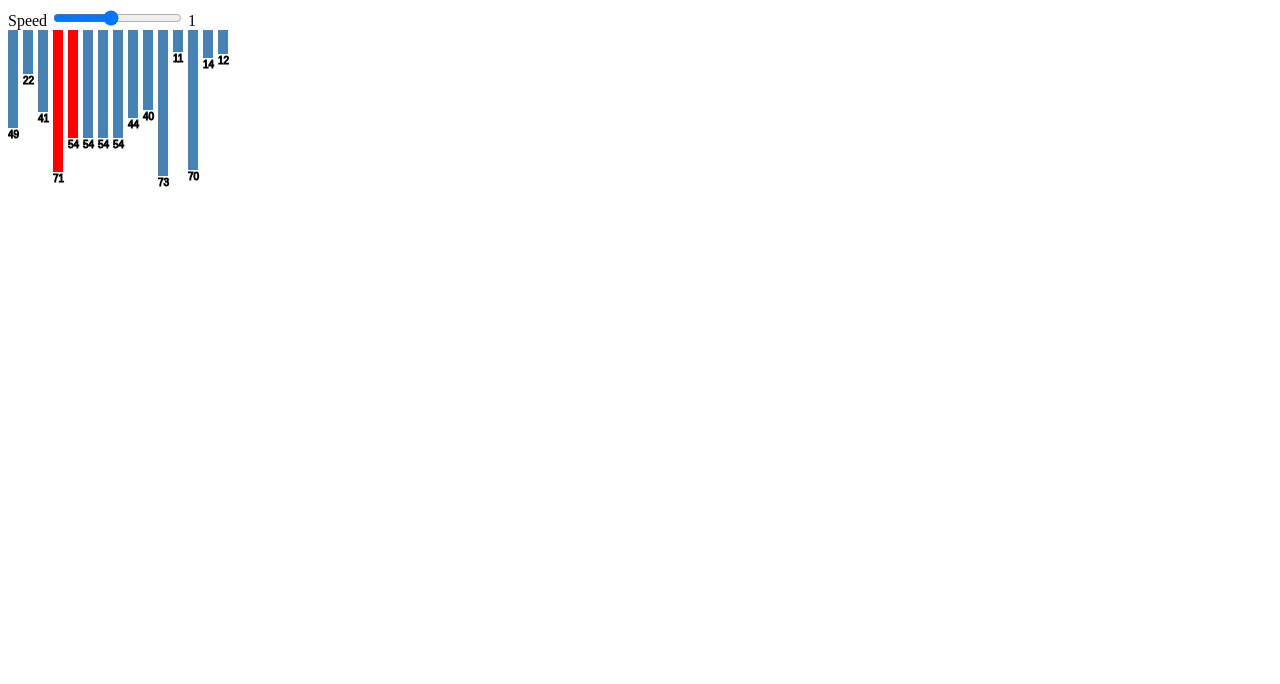
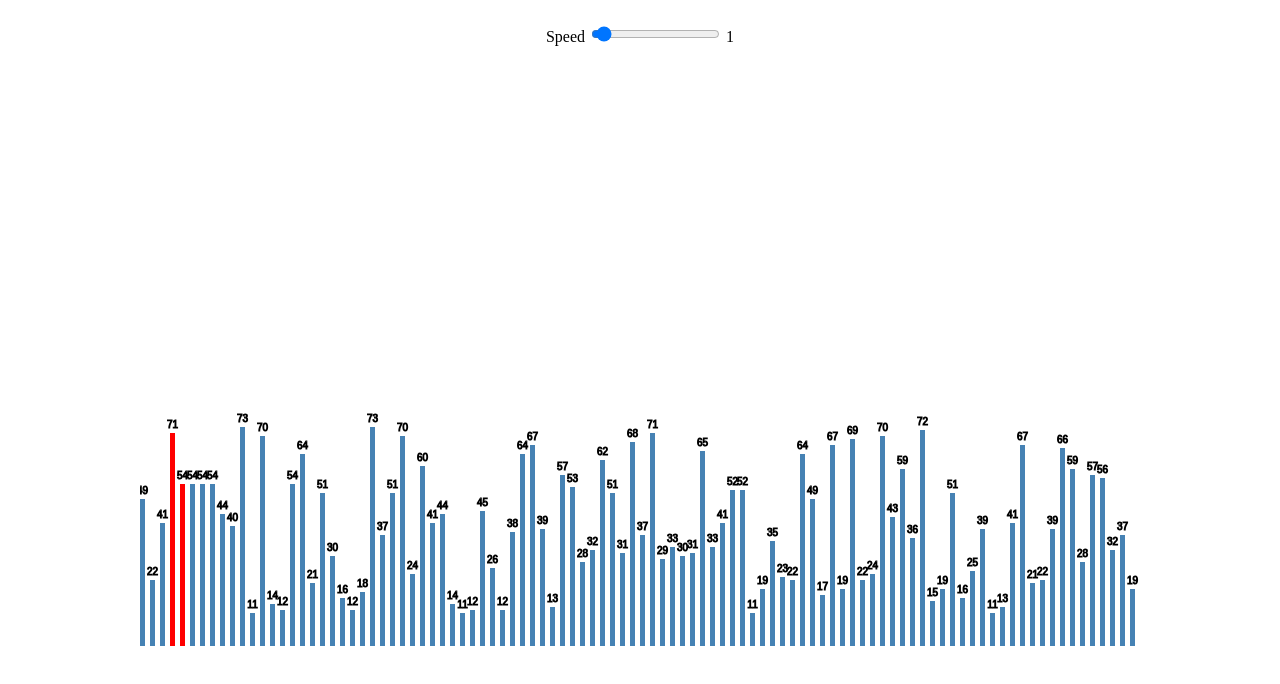
Before and after one commit to damianlewandowski/sorting-with-canvas, a website built with Parcel: page index.html in a window 1280 px wide. Built offline with nearby package versions, Linux system fonts and the light colour scheme.

Commit message:
Graph is drawing now properly from the bottom

```diff
--- /dev/null
+++ b/index.css
@@ -0,0 +1,7 @@
+.container {
+    display: flex;
+    flex-direction: column;
+    align-items: center;
+    padding: 1rem;
+    text-align: center;
+}
--- a/index.html
+++ b/index.html
@@ -1,24 +1,40 @@
-<!doctype html>
+<!DOCTYPE html>
 <html lang="en">
   <head>
-    <meta charset="UTF-8">
-    <meta name="viewport"
-          content="width=device-width, user-scalable=no, initial-scale=1.0, maximum-scale=1.0, minimum-scale=1.0">
-    <meta http-equiv="X-UA-Compatible" content="ie=edge">
+    <meta charset="UTF-8" />
+    <meta
+      name="viewport"
+      content="width=device-width, user-scalable=no, initial-scale=1.0, maximum-scale=1.0, minimum-scale=1.0"
+    />
+    <meta http-equiv="X-UA-Compatible" content="ie=edge" />
+    <link rel="stylesheet" href="index.css" />
     <title>Document</title>
   </head>
+
   <body>
 
+    <div class="container">
       <div>
         <label>
           Speed
-            <input type="range" name="speed-range" id="speed-range" min="1" max="10" value="5">
+          <input
+            type="range"
+            name="speed-range"
+            id="speed-range"
+            min="1"
+            max="100"
+            value="5"
+          />
         </label>
         <span id="speed-value">1</span>
       </div>
 
       <canvas id="canvas"></canvas>
-<script> window.setImmediate = window.setTimeout; </script>
+    </div>
+
+    <script>
+      window.setImmediate = window.setTimeout;
+    </script>
     <script src="src/index.ts"></script>
   </body>
 </html>
--- a/src/canvas/Bar.ts
+++ b/src/canvas/Bar.ts
@@ -1,4 +1,5 @@
 import Logger from "../util/Logger";
+import { HEIGHT } from "../constants";
 
 class Bar {
   // Drawing
@@ -7,6 +8,7 @@ class Bar {
   private _width: number;
   private _color: string;
   private _ctx: CanvasRenderingContext2D;
+  private _heightMultiplier = 3;
 
   // Sorting
   private _value: number;
@@ -43,20 +45,12 @@ class Bar {
     this._x = value;
   }
 
-  get y(): number {
-    return this._y;
-  }
-
   set y(value: number) {
     this._y = value;
   }
 
-  get width(): number {
-    return this._width;
-  }
-
-  set width(value: number) {
-    this._width = value;
+  get y() {
+    return this._y;
   }
 
   get color(): string {
@@ -75,16 +69,30 @@ class Bar {
 
   public swapValues(bar: Bar) {
     const tempVal = bar.value;
+    const tempY = bar.y;
 
     bar.value = this._value;
+    bar.y = this._y;
+
     this._value = tempVal;
+    this._y = tempY;
   }
 
   public draw() {
     this._ctx.save();
     this._ctx.fillStyle = this.color;
-    this._ctx.fillRect(this.x, this.y, this.width, this._value * 2);
-    this._ctx.strokeText("" + this._value, this._x, this._value * 2 + 10);
+    this._ctx.fillRect(
+      this._x,
+      this._y,
+      this._width,
+      this._value * this._heightMultiplier
+    );
+    this._ctx.textAlign = "center";
+    this._ctx.strokeText(
+      "" + this._value,
+      this._x + this._width / 2,
+      HEIGHT - this.value * this._heightMultiplier - 5
+    );
     this._ctx.restore();
   }
 }
--- a/src/constants.ts
+++ b/src/constants.ts
@@ -1,2 +1,2 @@
-export const WIDTH = 500;
-export const HEIGHT = 500;
+export const WIDTH = 1000;
+export const HEIGHT = 600;
--- a/src/globals.ts
+++ b/src/globals.ts
@@ -1,4 +1,4 @@
 export default {
   SPEED: 1,
-  BARS_AMOUNT: 15
+  BARS_AMOUNT: 100
 };
--- a/src/util/generate-bars.ts
+++ b/src/util/generate-bars.ts
@@ -1,11 +1,12 @@
 import Bar from "../canvas/Bar";
 import { randomInt } from "./utils";
+import { WIDTH, HEIGHT } from "../constants";
+import GLOBAL_OPTIONS from "../globals";
 
 export default (ctx: CanvasRenderingContext2D, amount: number) => {
   const x = 0;
-  const y = 0;
   const distance = 5;
-  const width = 10;
+  const width = WIDTH / GLOBAL_OPTIONS.BARS_AMOUNT - distance;
   const color = "steelblue";
 
   let bars: Bar[] = [];
@@ -13,6 +14,8 @@ export default (ctx: CanvasRenderingContext2D, amount: number) => {
   for (let i = 0; i < amount; i++) {
     const offsetX = x + i * (distance + width);
     const value = randomInt(10, 74);
+    const height = value * 3;
+    const y = HEIGHT - height;
     const bar = new Bar(ctx, offsetX, y, width, color, value);
 
     bars.push(bar);
```
Lines whose indentation alone changed are shown as unchanged.
